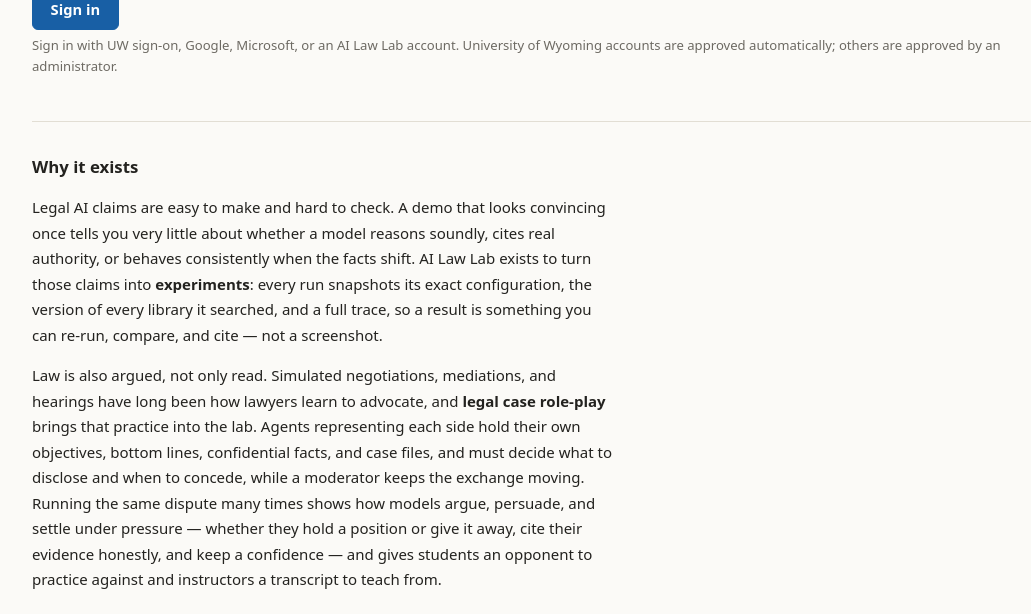
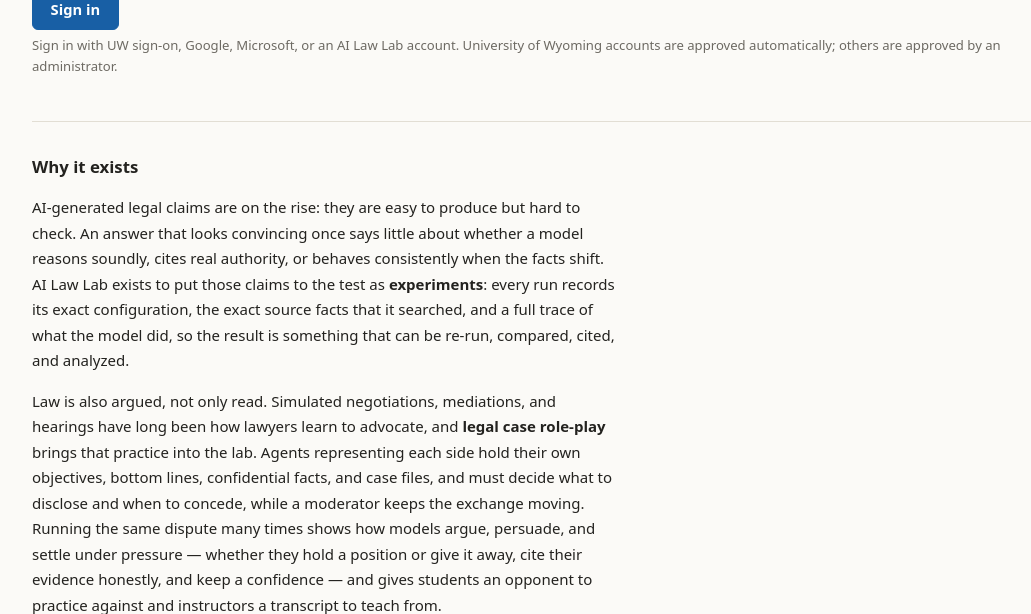
Before and after one commit to WyoSoC/AI_Law_Lab, a Python web app: template src/ailawlab/web/templates/about.html in a window 1280 px wide. Shown: the part 306-920 px from the top of the page, without its empty margins (88-1119 px from the left). Run offline with Jinja, Linux system fonts and the light colour scheme; the template is opened without the code that fills it, so the values that code supplies are empty.

Commit message:
Front page: rewrite the opening of "Why it exists"
AI-generated legal claims are on the rise and hard to check; the lab puts them to the test as
experiments, recording each run's configuration, the exact source facts it searched and a full
trace, so a result can be re-run, compared, cited and analyzed.

Co-Authored-By: Claude Opus 5.5 (1M context) <noreply@anthropic.com>
Claude-Session: https://claude.ai/code/session_011AEcPuxzB4oru125ZuPfPT

```diff
--- a/src/ailawlab/web/templates/about.html
+++ b/src/ailawlab/web/templates/about.html
@@ -29,12 +29,12 @@
 <section>
   <h2>Why it exists</h2>
   <p class="prose">
-    Legal AI claims are easy to make and hard to check. A demo that looks convincing once
-    tells you very little about whether a model reasons soundly, cites real authority, or
-    behaves consistently when the facts shift. AI Law Lab exists to turn those claims into
-    <strong>experiments</strong>: every run snapshots its exact configuration, the version of
-    every library it searched, and a full trace, so a result is something you can re-run,
-    compare, and cite &mdash; not a screenshot.
+    AI-generated legal claims are on the rise: they are easy to produce but hard to check. An
+    answer that looks convincing once says little about whether a model reasons soundly,
+    cites real authority, or behaves consistently when the facts shift. AI Law Lab exists to
+    put those claims to the test as <strong>experiments</strong>: every run records its exact
+    configuration, the exact source facts that it searched, and a full trace of what the
+    model did, so the result is something that can be re-run, compared, cited, and analyzed.
   </p>
   <p class="prose">
     Law is also argued, not only read. Simulated negotiations, mediations, and hearings have
```
